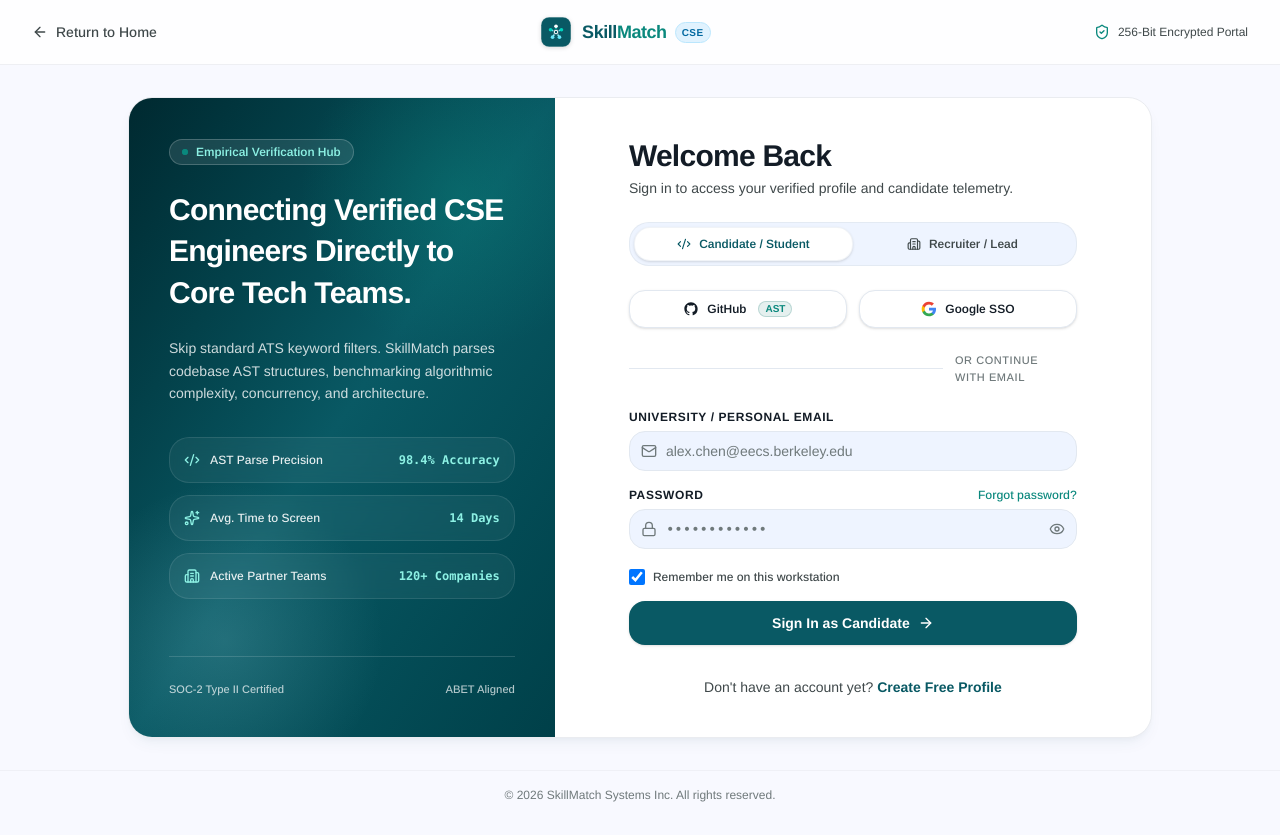
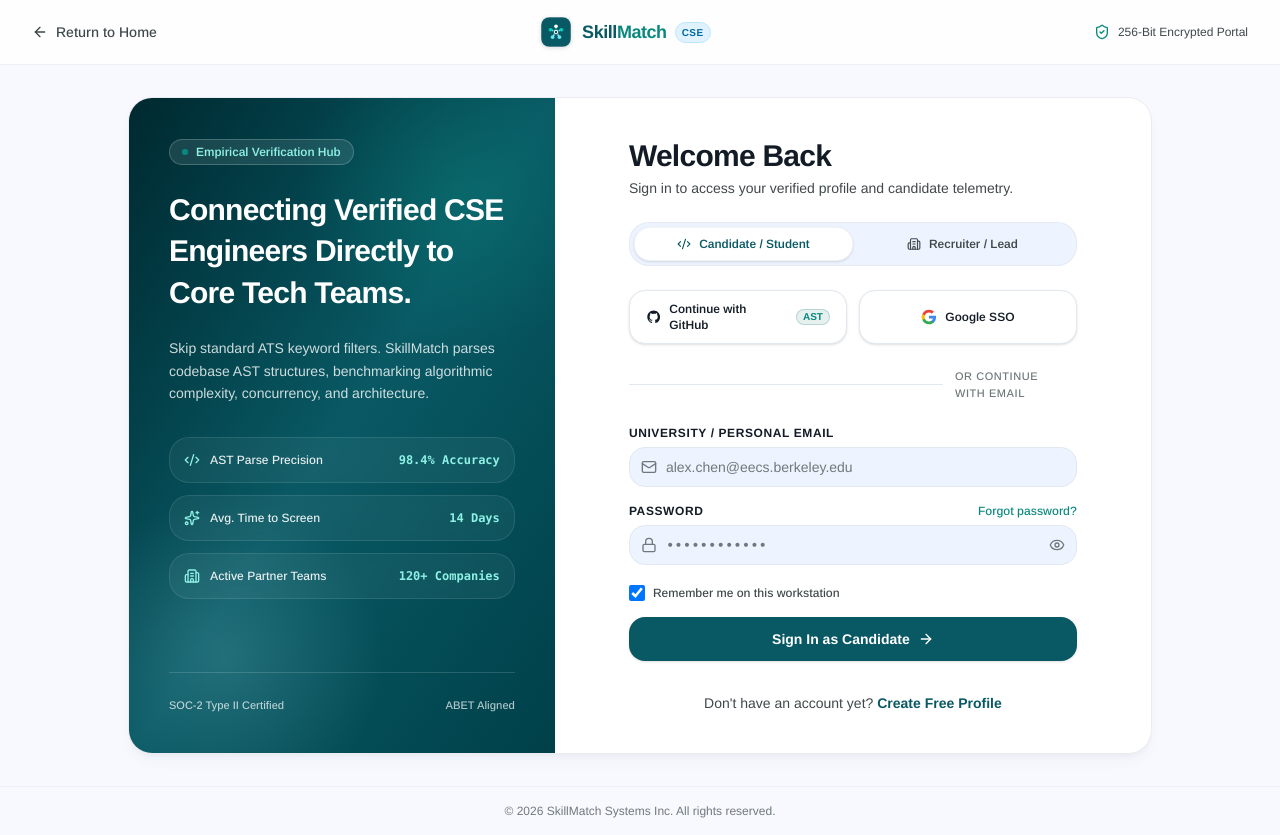
Before and after one commit to rashedmern/skillmatch_app, a Next.js app: page /login in a window 1280 px wide. Built offline with nearby package versions, Linux system fonts and the light colour scheme.

Commit message:
fix(auth): replace dummy alert calls with client-side Link routing to /auth/google and /auth/callback/github

```diff
--- a/src/app/dashboard/page.tsx
+++ b/src/app/dashboard/page.tsx
@@ -21,6 +21,12 @@
 export default function DashboardPage() {
   const [activeRole, setActiveRole] = useState<"candidate" | "recruiter">("candidate");
   const [selectedFilter, setSelectedFilter] = useState("all");
+  const [toastMessage, setToastMessage] = useState<string | null>(null);
+
+  const triggerToast = (msg: string) => {
+    setToastMessage(msg);
+    setTimeout(() => setToastMessage(null), 4000);
+  };
 
   return (
     <div className="min-h-screen w-full flex flex-col bg-surface font-sans selection:bg-secondary/20 selection:text-primary">
@@ -261,7 +267,7 @@
                     </span>
                     <button
                       type="button"
-                      onClick={() => alert("Technical interview dispatch initiated with ScaleOps")}
+                      onClick={() => triggerToast("Direct technical interview dispatch requested with ScaleOps Lead.")}
                       className="px-3 py-1 rounded-lg bg-primary-container text-white text-xs font-bold hover:bg-primary-hover transition-colors"
                     >
                       Schedule Interview
@@ -289,7 +295,7 @@
                     </span>
                     <button
                       type="button"
-                      onClick={() => alert("Application packet forwarded to Veritas Tech Lead")}
+                      onClick={() => triggerToast("Application packet and AST vector telemetry forwarded to Veritas Lead.")}
                       className="px-3 py-1 rounded-lg border border-slate-200 text-on-surface hover:bg-surface-container-low text-xs font-bold transition-colors"
                     >
                       View Role
@@ -319,7 +325,7 @@
                     </span>
                     <button
                       type="button"
-                      onClick={() => alert("Targeting Raft split-brain benchmark prep")}
+                      onClick={() => triggerToast("Raft split-brain benchmark prep module queued.")}
                       className="px-3 py-1 rounded-lg border border-slate-200 text-on-surface hover:bg-surface-container-low text-xs font-bold transition-colors"
                     >
                       Start Prep
@@ -348,7 +354,7 @@
 
               <button
                 type="button"
-                onClick={() => alert("Launching AST Code Sandbox Benchmark Environment...")}
+                onClick={() => triggerToast("Initializing ephemeral AST Code Sandbox benchmark...")}
                 className="px-4 py-2 rounded-lg bg-accent-gap hover:bg-accent-gap/90 text-white text-xs font-bold shrink-0 transition-colors"
               >
                 Launch Sandbox Challenge
@@ -475,7 +481,7 @@
 
                     <button
                       type="button"
-                      onClick={() => alert(`Direct interview dispatched to ${cand.name}`)}
+                      onClick={() => triggerToast(`Direct interview dispatched to ${cand.name}.`)}
                       className="px-3.5 py-1.5 rounded-lg bg-primary-container hover:bg-primary-hover text-white text-xs font-bold transition-colors"
                     >
                       Dispatch Interview
@@ -488,6 +494,14 @@
         )}
       </main>
 
+      {/* Floating Action Toast */}
+      {toastMessage && (
+        <div className="fixed bottom-6 right-6 z-50 p-4 rounded-xl bg-slate-900 text-white border border-slate-700 shadow-2xl flex items-center gap-3 text-xs animate-slideUp">
+          <CheckCircle2 className="w-4 h-4 text-secondary-container shrink-0" />
+          <span className="font-medium">{toastMessage}</span>
+        </div>
+      )}
+
       {/* Mini Footer */}
       <footer className="w-full py-4 text-center text-xs text-outline border-t border-stroke-card/60">
         &copy; 2026 SkillMatch Systems Inc. All rights reserved.
--- a/src/app/login/page.tsx
+++ b/src/app/login/page.tsx
@@ -61,6 +61,7 @@
   const [rememberMe, setRememberMe] = useState(true);
   const [isLoading, setIsLoading] = useState(false);
   const [errorMessage, setErrorMessage] = useState<string | null>(null);
+  const [resetSent, setResetSent] = useState(false);
 
   const handleSubmit = (e: React.FormEvent) => {
     e.preventDefault();
@@ -224,32 +225,26 @@
 
               {/* Fast OAuth Buttons */}
               <div className="grid grid-cols-1 sm:grid-cols-2 gap-3">
-                <button
-                  type="button"
-                  onClick={() =>
-                    router.push(
-                      `/auth/callback/github?role=${persona}&email=${encodeURIComponent(
-                        email || "alex.chen@berkeley.edu"
-                      )}`
-                    )
-                  }
-                  className="flex items-center justify-center gap-2 px-4 py-2.5 rounded-lg border border-slate-200 bg-surface-container-lowest hover:bg-surface-container-low text-xs font-semibold text-on-surface transition-all active:scale-[0.98] shadow-sm"
+                <Link
+                  href={`/auth/callback/github?role=${persona}&email=${encodeURIComponent(
+                    email || "alex.chen@berkeley.edu"
+                  )}`}
+                  className="flex items-center justify-center gap-2 px-4 py-2.5 rounded-lg border border-slate-200 bg-surface-container-lowest hover:bg-surface-container-low text-xs font-semibold text-on-surface transition-all active:scale-[0.98] shadow-sm group"
                 >
                   <GithubIcon className="w-4 h-4" />
-                  <span>GitHub</span>
+                  <span>Continue with GitHub</span>
                   <span className="text-[10px] font-bold px-1.5 py-0.2 rounded bg-secondary/10 text-secondary-mint border border-secondary/20 ml-1">
                     AST
                   </span>
-                </button>
+                </Link>
 
-                <button
-                  type="button"
-                  onClick={() => router.push(`/auth/google?role=${persona}`)}
-                  className="flex items-center justify-center gap-2 px-4 py-2.5 rounded-lg border border-slate-200 bg-surface-container-lowest hover:bg-surface-container-low text-xs font-semibold text-on-surface transition-all active:scale-[0.98] shadow-sm"
+                <Link
+                  href={`/auth/google?role=${persona}`}
+                  className="flex items-center justify-center gap-2 px-4 py-2.5 rounded-lg border border-slate-200 bg-surface-container-lowest hover:bg-surface-container-low text-xs font-semibold text-on-surface transition-all active:scale-[0.98] shadow-sm group"
                 >
                   <GoogleIcon className="w-4 h-4" />
                   <span>Google SSO</span>
-                </button>
+                </Link>
               </div>
 
               {/* Security Error Banner */}
@@ -312,10 +307,10 @@
                     </label>
                     <button
                       type="button"
-                      onClick={() => alert("Password reset link dispatched")}
+                      onClick={() => setResetSent(true)}
                       className="text-xs text-secondary-mint hover:underline font-medium"
                     >
-                      Forgot password?
+                      {resetSent ? "Reset instructions sent!" : "Forgot password?"}
                     </button>
                   </div>
                   <div className="relative">
--- a/src/app/register/page.tsx
+++ b/src/app/register/page.tsx
@@ -217,29 +217,23 @@
 
           {/* Fast OAuth Registration */}
           <div className="grid grid-cols-1 sm:grid-cols-2 gap-2.5">
-            <button
-              type="button"
-              onClick={() =>
-                router.push(
-                  `/auth/callback/github?role=${role}&email=${encodeURIComponent(
-                    email || "alex.chen@berkeley.edu"
-                  )}`
-                )
-              }
-              className="flex items-center justify-center gap-2 px-3.5 py-2.5 rounded-lg border border-slate-200 bg-surface-container-lowest hover:bg-surface-container-low text-xs font-semibold text-on-surface transition-all active:scale-[0.98] shadow-sm"
+            <Link
+              href={`/auth/callback/github?role=${role}&email=${encodeURIComponent(
+                email || "alex.chen@berkeley.edu"
+              )}`}
+              className="flex items-center justify-center gap-2 px-3.5 py-2.5 rounded-lg border border-slate-200 bg-surface-container-lowest hover:bg-surface-container-low text-xs font-semibold text-on-surface transition-all active:scale-[0.98] shadow-sm group"
             >
               <GithubIcon className="w-4 h-4" />
-              <span>Sign up with GitHub</span>
-            </button>
+              <span>Continue with GitHub</span>
+            </Link>
 
-            <button
-              type="button"
-              onClick={() => router.push(`/auth/google?role=${role}`)}
-              className="flex items-center justify-center gap-2 px-3.5 py-2.5 rounded-lg border border-slate-200 bg-surface-container-lowest hover:bg-surface-container-low text-xs font-semibold text-on-surface transition-all active:scale-[0.98] shadow-sm"
+            <Link
+              href={`/auth/google?role=${role}`}
+              className="flex items-center justify-center gap-2 px-3.5 py-2.5 rounded-lg border border-slate-200 bg-surface-container-lowest hover:bg-surface-container-low text-xs font-semibold text-on-surface transition-all active:scale-[0.98] shadow-sm group"
             >
               <GoogleIcon className="w-4 h-4" />
               <span>Google SSO</span>
-            </button>
+            </Link>
           </div>
 
           {/* Security Error Banner */}
```
